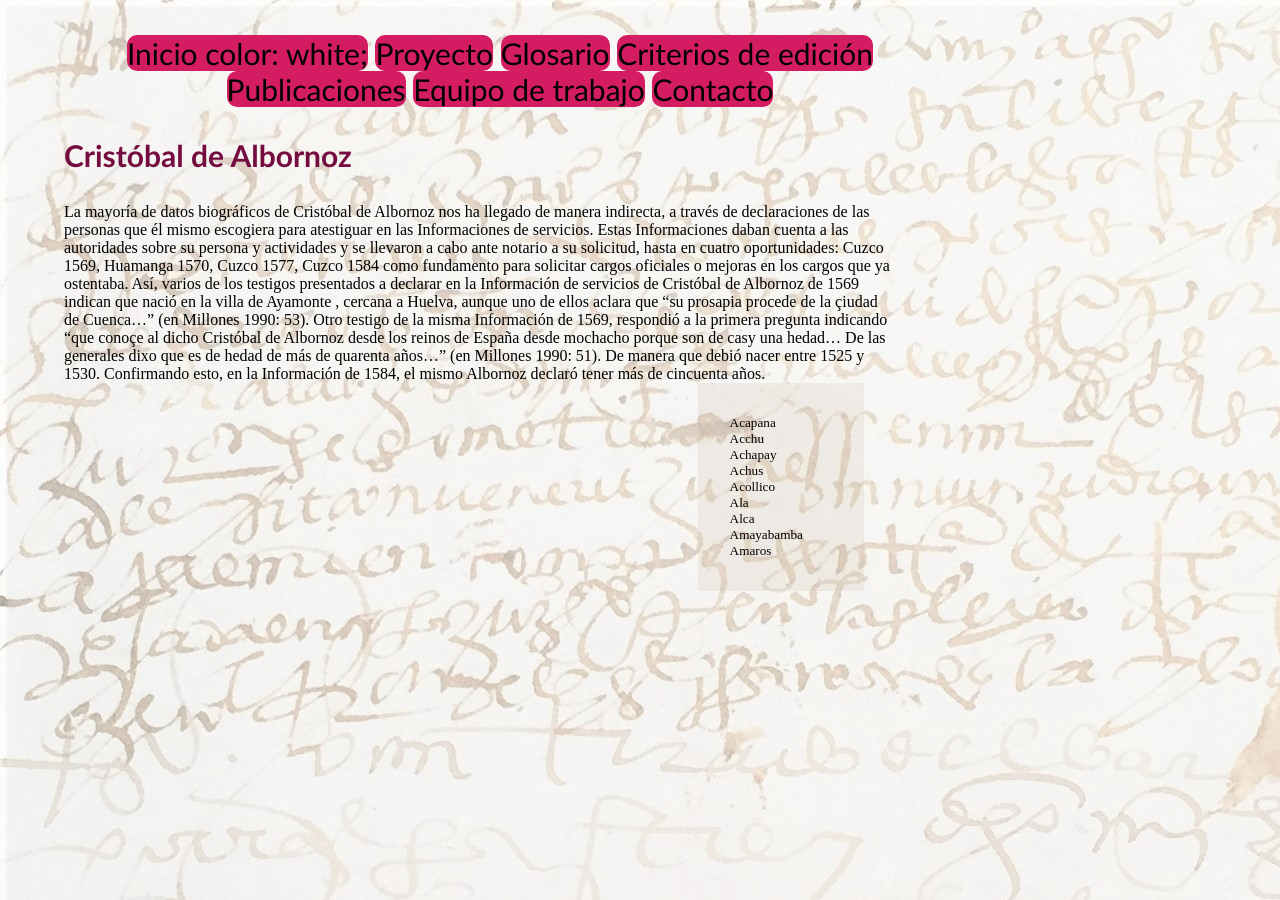
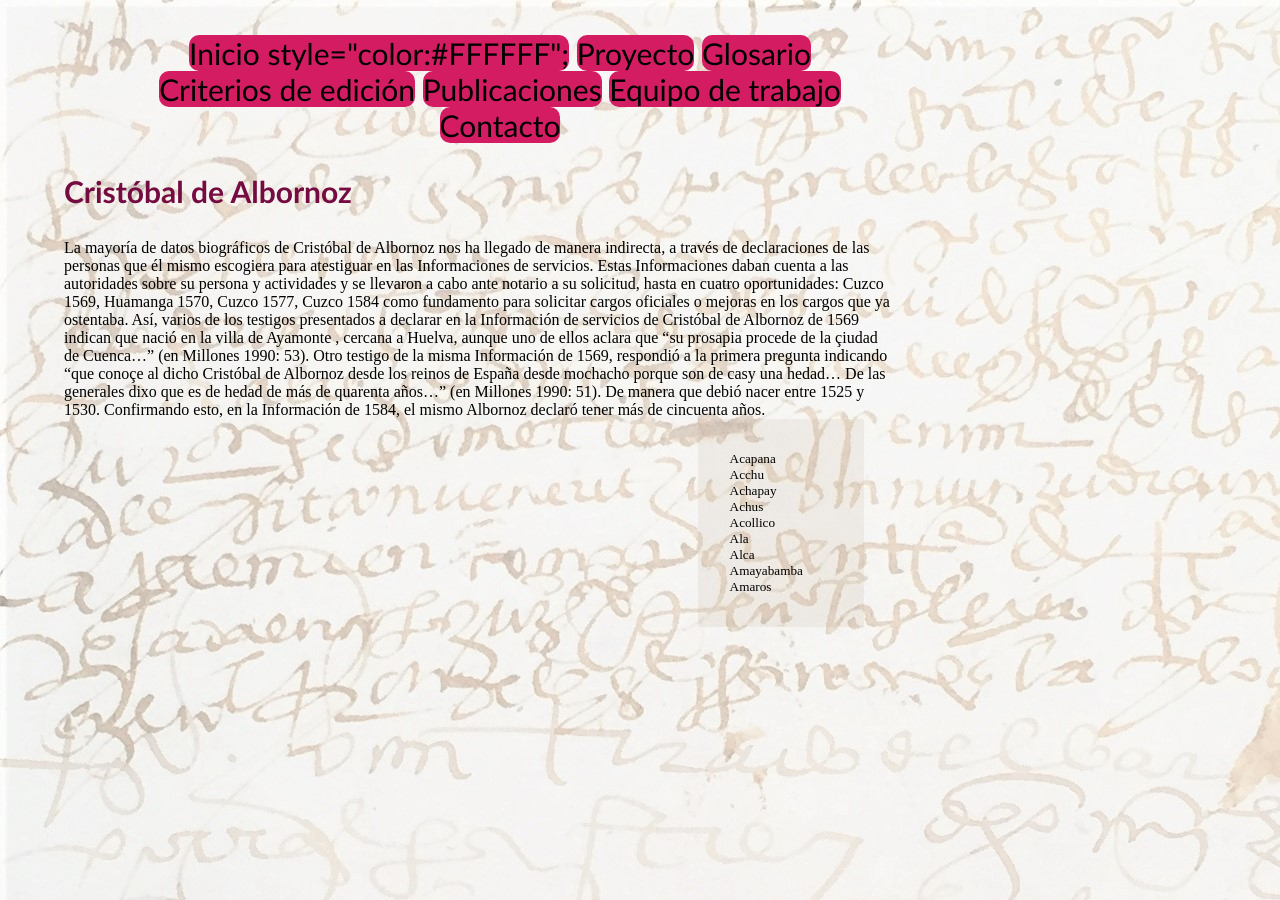
Before and after one commit to glosascroniquenses/glosascroniquenses.github.io, a Jekyll site: the page built from glosario/autores/cronista1.html, in a window 1280 px wide. Built offline with Jekyll 4.4.1, drawn with Linux system fonts in a browser that asks for light colours.

Commit message:
Update cronista1.html

```diff
--- a/glosario/autores/cronista1.html
+++ b/glosario/autores/cronista1.html
@@ -13,7 +13,7 @@
 
 		<nav>
     		<ul>
-        		<li><a href="/">Inicio color: white;</a></li>
+        		<li><a href="/">Inicio style="color:#FFFFFF";</a></li>
 	        	<li><a href="/proyecto">Proyecto</a></li>
         		<li><a href="/glosario">Glosario</a></li>
         		<li><a href="/edicion">Criterios de edición</a></li>
```
